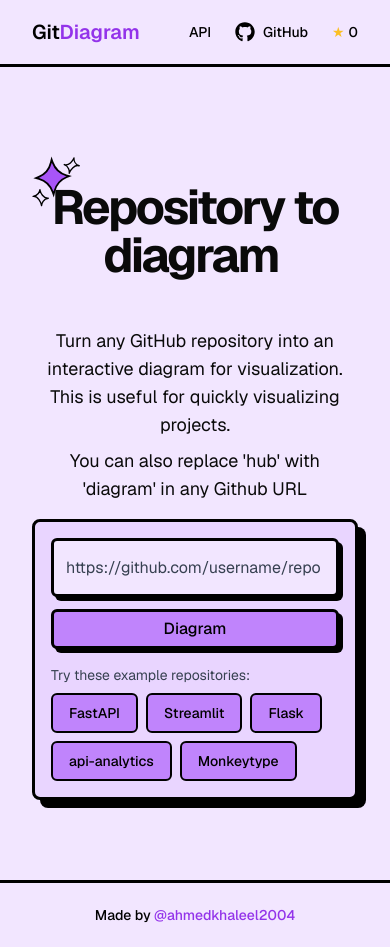
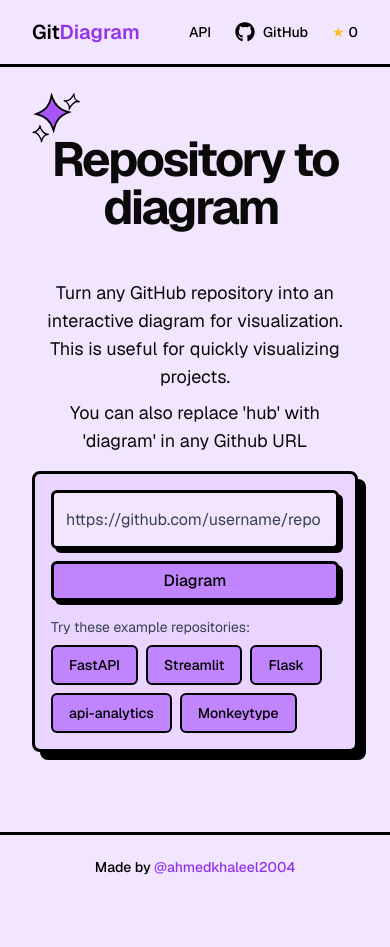
Before and after one commit to yihaozhadan/gitdiagram, a Next.js app: page / in a window 390 px wide. After the commit the page ends 899 px from the top, so only its background shows below. Built offline with nearby package versions, Linux system fonts and the light colour scheme; no server answers.

Commit message:
mobile landing page height fix

```diff
--- a/src/app/page.tsx
+++ b/src/app/page.tsx
@@ -3,8 +3,8 @@
 
 export default function HomePage() {
   return (
-    <main className="flex-grow p-8">
-      <div className="mx-auto my-4 max-w-4xl lg:my-8">
+    <main className="flex-grow px-8 pb-8 md:p-8">
+      <div className="mx-auto mb-4 max-w-4xl lg:my-8">
         <Hero />
         <div className="mt-12"></div>
         <p className="mx-auto mt-8 max-w-2xl text-center text-lg">
--- a/src/components/hero.tsx
+++ b/src/components/hero.tsx
@@ -4,7 +4,7 @@
   return (
     <div className="relative mx-auto flex w-full flex-col items-start justify-center sm:flex-row sm:items-center">
       <svg
-        className="left-0 h-auto w-16 flex-shrink-0 -translate-x-2 translate-y-8 p-2 sm:absolute sm:w-20 sm:-translate-y-16 md:relative md:w-24 md:-translate-y-0 md:translate-x-10 lg:absolute lg:ml-32 lg:-translate-x-full lg:-translate-y-10"
+        className="left-0 h-auto w-16 flex-shrink-0 -translate-x-2 translate-y-4 p-2 sm:absolute sm:w-20 sm:-translate-y-16 md:relative md:w-24 md:-translate-y-0 md:translate-x-10 lg:absolute lg:ml-32 lg:-translate-x-full lg:-translate-y-10"
         viewBox="0 0 91 98"
         fill="none"
         xmlns="http://www.w3.org/2000/svg"
```
